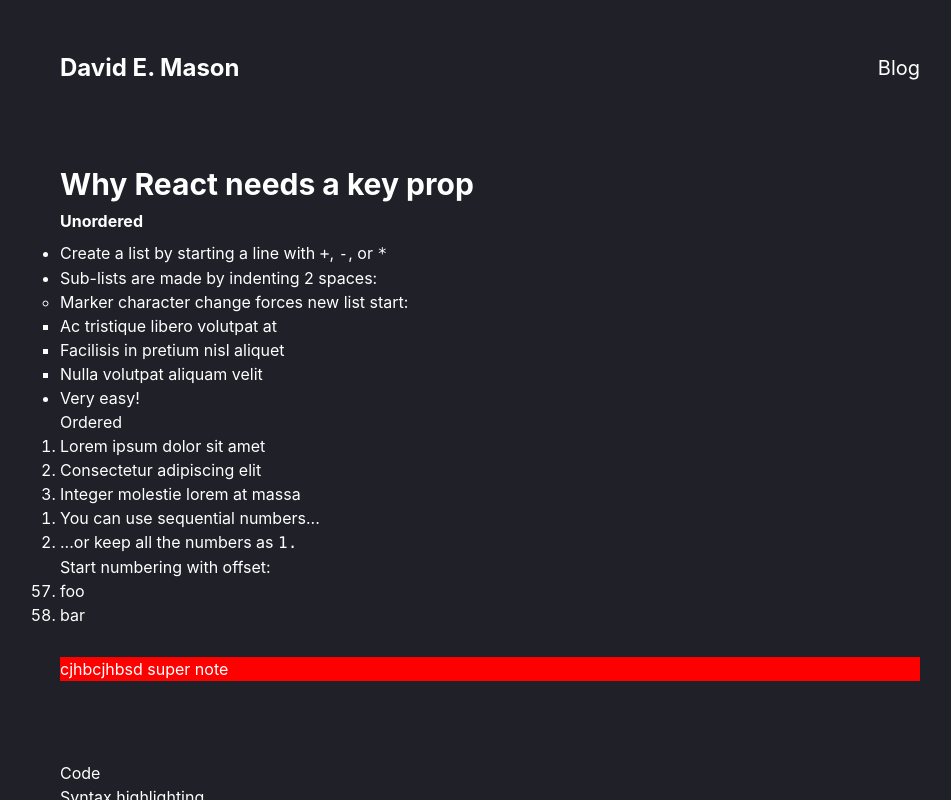
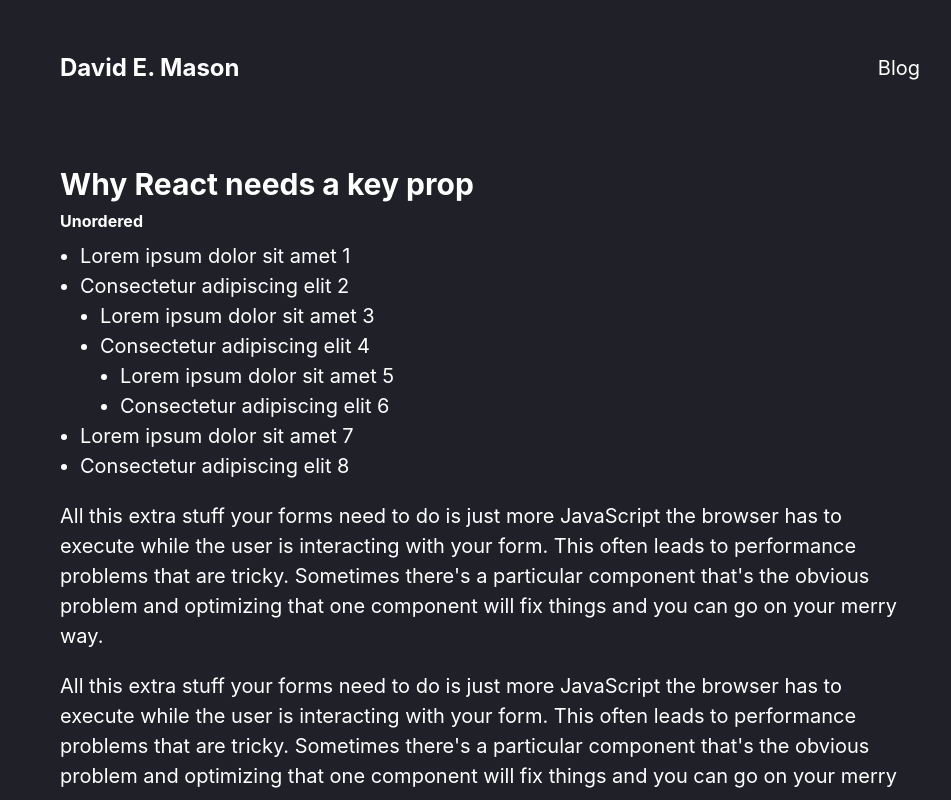
Before and after one commit to emamasonn/my-page, a React (Create React App) app: page / in a window 1280 px wide. Both pictures are taken after a click on the button "Go". Shown: the top 800 px of the page, without its empty margins (150-1101 px from the left). Built offline with nearby package versions, Linux system fonts and the light colour scheme.

Commit message:
add section component

```diff
--- a/package.json
+++ b/package.json
@@ -3,6 +3,7 @@
   "version": "0.1.0",
   "private": true,
   "dependencies": {
+    "@chakra-ui/icons": "^2.0.15",
     "@chakra-ui/react": "^2.2.6",
     "@emotion/react": "^11.10.0",
     "@emotion/styled": "^11.10.0",
--- a/src/components/Note.tsx
+++ b/src/components/Note.tsx
@@ -6,6 +6,7 @@ type THeaderProps = {
 };
 
 const Header = ({ children }: THeaderProps) => {
+  console.log("nota");
   return (
     <Flex
       justifyContent="space-between"
--- /dev/null
+++ b/src/components/Section.tsx
@@ -0,0 +1,20 @@
+import { Text } from "@chakra-ui/react";
+import React from "react";
+
+type TSectionProps = {
+  children: string;
+};
+
+const Section = ({ children }: TSectionProps) => {
+  return (
+    <Text
+      fontSize={["md", "lg", "xl"]}
+      mt={["10px", "20px", "20px"]}
+      mb={["10px", "20px", "20px"]}
+    >
+      {children}
+    </Text>
+  );
+};
+
+export default Section;
--- /dev/null
+++ b/src/components/UnorderedList.tsx
@@ -0,0 +1,42 @@
+import {
+  ListItem,
+  UnorderedList as UnorderedListChakra,
+} from "@chakra-ui/react";
+import React, { useCallback, useMemo } from "react";
+
+type TTitleH5Props = {
+  items: string;
+};
+
+const UnorderedList = ({ items }: TTitleH5Props) => {
+  const parsedItems = JSON.parse(items);
+
+  const e = useCallback((s: string[] | string): any => {
+    let result = [];
+    for (let i = 0; i < s.length; i++) {
+      if (typeof s[i] === "string") {
+        result.push(<ListItem key={s[i]}>{s[i]}</ListItem>);
+      }
+      if (typeof s[i] === "object") {
+        result.push(
+          <UnorderedListChakra key={`${i}`}>{e(s[i])}</UnorderedListChakra>
+        );
+      }
+    }
+    return result;
+  }, []);
+
+  const elements = useMemo(() => e(parsedItems), [parsedItems, e]);
+
+  if (typeof parsedItems !== "object") {
+    return <>The items is not correct type.</>;
+  }
+
+  return (
+    <UnorderedListChakra fontSize={["md", "lg", "xl"]}>
+      {elements}
+    </UnorderedListChakra>
+  );
+};
+
+export default UnorderedList;
--- a/src/pages/Post.tsx
+++ b/src/pages/Post.tsx
@@ -7,6 +7,8 @@ import Code from "../components/Code";
 import TitleH3 from "../components/TitleH3";
 import TitleH5 from "../components/TitleH5";
 import Note from "../components/Note";
+import UnorderedList from "../components/UnorderedList";
+import Section from "../components/Section";
 
 const options = {
   overrides: {
@@ -21,6 +23,12 @@ const options = {
     },
     Note: {
       component: Note,
+    },
+    UnorderedList: {
+      component: UnorderedList,
+    },
+    Section: {
+      component: Section,
     },
   },
 };
--- a/src/posts/using_promises.md
+++ b/src/posts/using_promises.md
@@ -3,13 +3,36 @@
 
 ##### Unordered
 
-- Create a list by starting a line with `+`, `-`, or `*`
-- Sub-lists are made by indenting 2 spaces:
-  - Marker character change forces new list start:
-    - Ac tristique libero volutpat at
-    - Facilisis in pretium nisl aliquet
-    - Nulla volutpat aliquam velit
-- Very easy!
+<UnorderedList
+  items='[
+      "Lorem ipsum dolor sit amet 1",
+      "Consectetur adipiscing elit 2",
+      [
+      "Lorem ipsum dolor sit amet 3",
+      "Consectetur adipiscing elit 4",
+      [
+      "Lorem ipsum dolor sit amet 5",
+      "Consectetur adipiscing elit 6"
+      ]
+      ],
+      "Lorem ipsum dolor sit amet 7",
+      "Consectetur adipiscing elit 8"
+      ]'
+/>
+
+
+<Section>
+All this extra stuff your forms need to do is just more JavaScript the browser has to execute while the user is interacting with your form. This often leads to performance problems that are tricky. Sometimes there's a particular component that's the obvious problem and optimizing that one component will fix things and you can go on your merry way.
+</Section>
+
+
+<Section>
+All this extra stuff your forms need to do is just more JavaScript the browser has to execute while the user is interacting with your form. This often leads to performance problems that are tricky. Sometimes there's a particular component that's the obvious problem and optimizing that one component will fix things and you can go on your merry way.
+</Section>
+
+<Section>
+All this extra stuff your forms need to do is just more JavaScript the browser has to execute while the user is interacting with your form. This often leads to performance problems that are tricky. Sometimes there's a particular component that's the obvious problem and optimizing that one component will fix things and you can go on your merry way.
+</Section>
 
 Ordered
 
```
Also changed, not shown: 1 other file (tests, documents, lock files or other folders).
